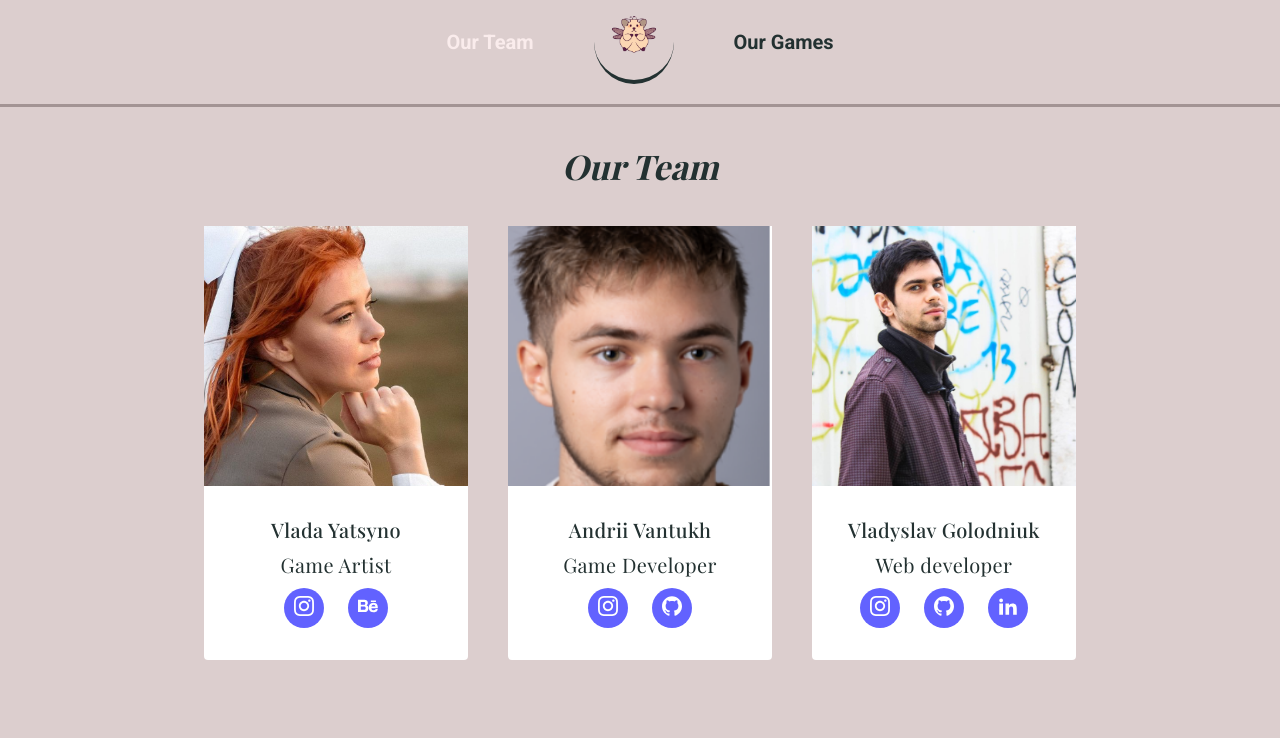
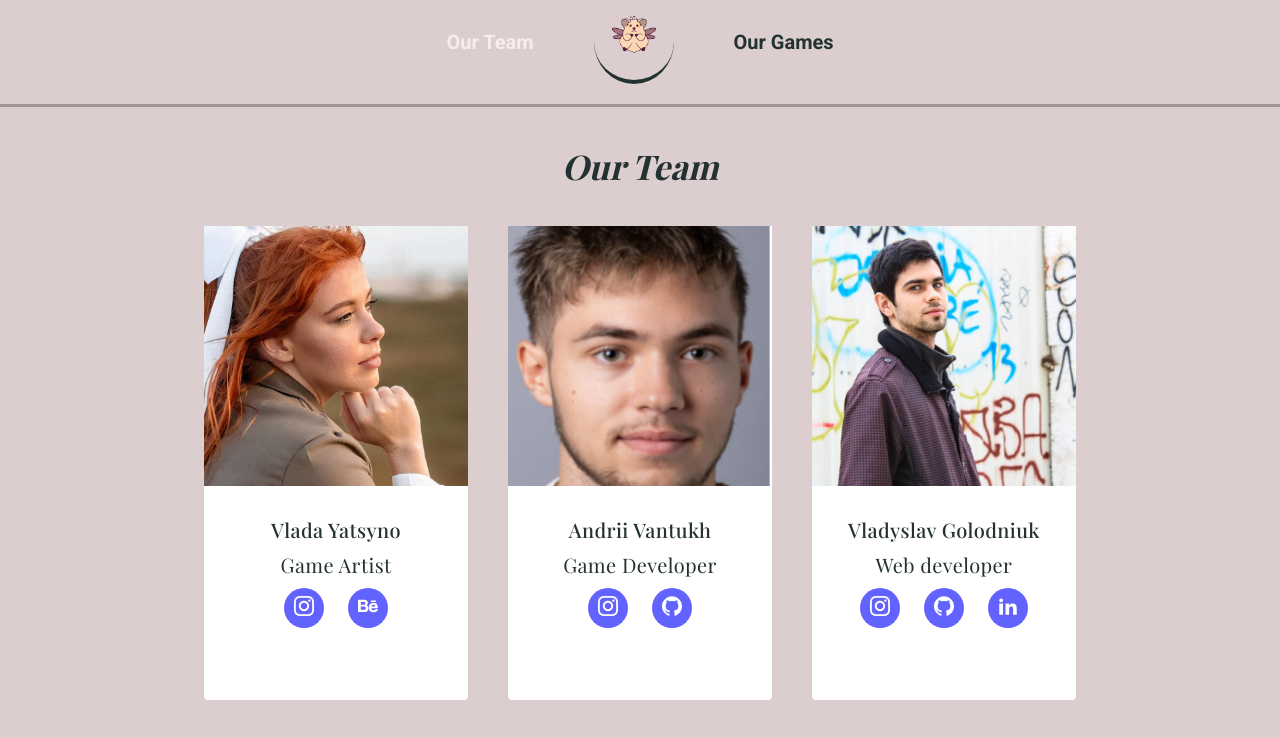
Before and after one commit to Stee1Lemon/hambee-studio, a React (Create React App) app: page /hambee-studio/team in a window 1280 px wide. Shown: the top 738 px of the page. Built offline with nearby package versions, Linux system fonts and the light colour scheme; a web font is replaced by a local one.

Commit message:
added-data-team+fix-with-reload

```diff
--- a/public/index.html
+++ b/public/index.html
@@ -20,6 +20,7 @@
       manifest.json provides metadata used when your web app is installed on a
       user's mobile device or desktop. See https://developers.google.com/web/fundamentals/web-app-manifest/
     -->
+    <link rel="manifest" href="%PUBLIC_URL%/manifest.json" />
     <!--
       Notice the use of %PUBLIC_URL% in the tags above.
       It will be replaced with the URL of the `public` folder during the build.
--- a/src/components/Hero/Hero.styled.jsx
+++ b/src/components/Hero/Hero.styled.jsx
@@ -7,7 +7,7 @@ export const MainField = styled.div`
   width: auto;
 
   h1 {
-    font-size: 64px;
+    font-size: 94px;
     font-style: italic;
     padding-top: 60px;
     margin-bottom: 20px;
--- a/src/pages/TeamPage/TeamPage.styled.jsx
+++ b/src/pages/TeamPage/TeamPage.styled.jsx
@@ -2,7 +2,14 @@ import styled from 'styled-components';
 
 export const TeamList = styled.ul`
   margin-bottom: 40px;
-  display: flex;
-  gap: 40px;
-  justify-content: center;
+
+  li {
+    margin-bottom: 40px;
+  }
+
+  @media screen and (min-width: 768px) {
+    display: flex;
+    gap: 40px;
+    justify-content: center;
+  }
 `;
--- a/src/pages/TeamPage/team-data.json
+++ b/src/pages/TeamPage/team-data.json
@@ -4,7 +4,7 @@
     "image": "team-images/vlada.png",
     "name": "Vlada Yatsyno",
     "role": "Game Artist",
-    "description": "Lorem ipsum dolor sit amet consectetur adipisicing elit. Nam similique voluptate quaerat! Mollitia, reiciendis ducimus?",
+    "description": "Hi, I'm a designer/artist at Hambee Studios, I hope you enjoy what we do.I love to eat good food and sleep.",
     "links": [
       {
         "platform": "instagram",
@@ -21,7 +21,7 @@
     "image": "team-images/andriy.png",
     "name": "Andrii Vantukh",
     "role": "Game Developer",
-    "description": "Lorem ipsum dolor sit amet consectetur adipisicing elit. Nam similique voluptate quaerat! Mollitia, reiciendis ducimus?",
+    "description": "Hi, I'm a programmer at Hambee Studios, I hope you like what we do. I love cats and playing Rpg games.",
     "links": [
       {
         "platform": "instagram",
```
Also changed, not shown: public/logo192.png (added), public/manifest.json (added), public/robots.txt (added).
